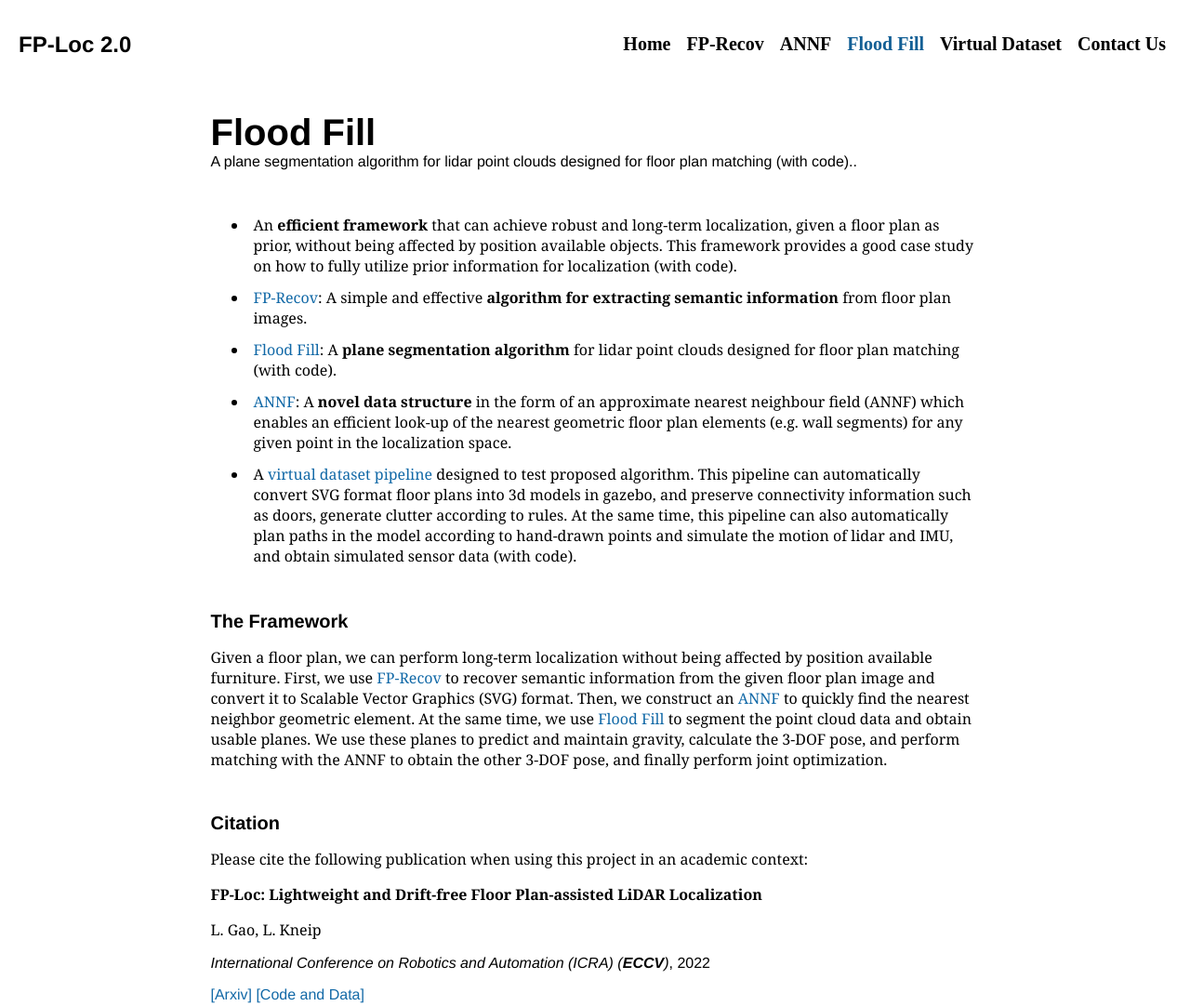
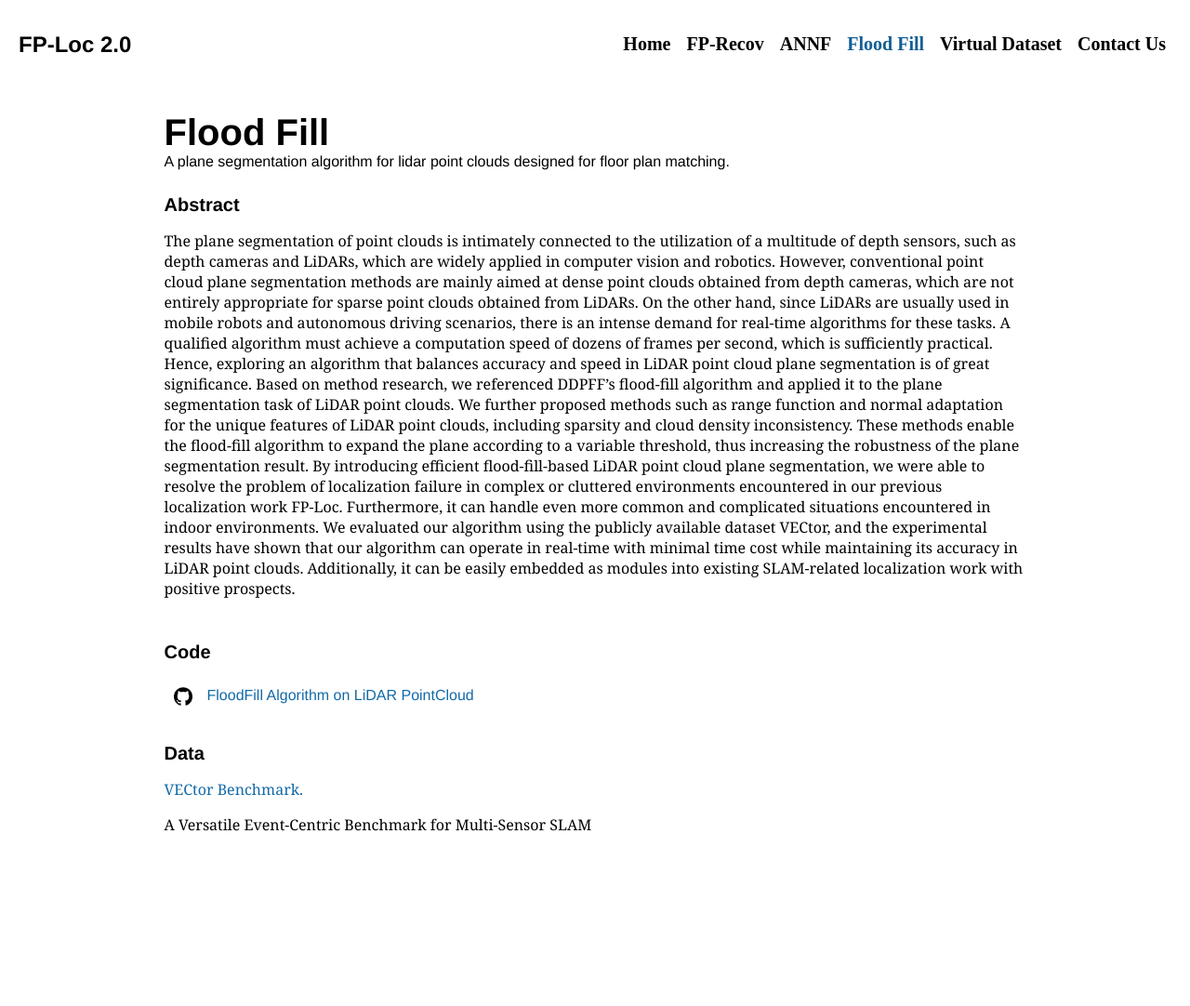
Before and after one commit to fplocextension/fplocextension.github.io, a plain HTML site: page FloodFill.html in a window 1280 px wide. Shown: the whole page at 93% size. After the commit the page ends 918 px from the top, so only its background shows below. Drawn offline with Linux system fonts and the light colour scheme.

Commit message:
0.98 add ff

```diff
--- a/FloodFill.html
+++ b/FloodFill.html
@@ -62,7 +62,7 @@
         <div id="portfolio-header-text-container">
             <div class="header-text">
               <span class="main-title">Flood Fill</span>
-              <div class="body-text"> A plane segmentation algorithm for lidar point clouds designed for floor plan matching (with code)..</Frame></div>
+              <div class="body-text"> A plane segmentation algorithm for lidar point clouds designed for floor plan matching.</Frame></div>
             </div>
             <!-- <a class="button" id="my-work-link">
               <span class="button-text">Check out my projects</span>
@@ -71,87 +71,63 @@
         </div>
       </div>
 
-      <!-- ABOUT SECTION -->
-      <!--
-        TODO
 
-        - Change the subheader-text to whatever header you want
-        - Add paragraphs using the <div class="body-text"></div> elements in the "about-section-content"
-      -->
-      <div id="about-section">
-        <!-- <span class="subheader-text">My Background / About Me</span> -->
-        <div class="about-section-content" style="font-family: Georgia">
-          <ul>
-            <li>An <strong>efficient framework</strong> that can achieve robust and long-term localization, given a floor plan as prior, without being affected by position available objects. This framework provides a good case study on how to fully utilize prior information for localization (with code).  </li>
-            <li><a class= "link" href="./FP_RECOV.html">FP-Recov</a>: A simple and effective <strong>algorithm for  extracting semantic information</strong> from floor plan images.</li>
-            <li><a class= "link" href="./FloodFill.html">Flood Fill</a>: A <strong> plane segmentation algorithm</strong> for lidar point clouds designed for floor plan matching (with code).</li>
-            <li><a class= "link" href="./annf.html">ANNF</a>: A <strong>novel data structure</strong> in the form of an
-              approximate nearest neighbour field (ANNF) which
-              enables an efficient look-up of the nearest geometric
-              floor plan elements (e.g. wall segments) for any given
-              point in the localization space.</li>
-            <li>A <a class= "link" href="./VDataset.html">virtual dataset pipeline</a> designed to test  proposed algorithm. This pipeline can automatically convert SVG format floor plans into 3d models in gazebo, and preserve connectivity information such as doors, generate clutter according to rules. At the same time, this pipeline can also automatically plan paths in the model according to hand-drawn points and simulate the motion of lidar and IMU, and obtain simulated sensor data (with code).</li>
-          </ul>
-        </div>
-      </div>
 
       <!-- PROJECTS / MY WORK SECTION -->
       <div id="my-work-section">
-        <span class="subheader-text">The Framework</span>
+        <span class="subheader-text">Abstract</span>
         <div class="about-section-content" style="font-family: Georgia">
-          <span>Given a floor plan, we can perform long-term localization without being affected by
-          position available furniture. First, we use <a class= "link" href="./FP_RECOV.html">FP-Recov</a> to
-           recover semantic information from the given floor plan image and
-           convert it to Scalable Vector Graphics (SVG) format.
-           Then, we construct an <a class= "link" href="./annf.html">ANNF</a>
-            to quickly find the nearest neighbor geometric element.
-             At the same time, we use <a class= "link" href="./FloodFill.html">Flood Fill</a>
-              to segment the point cloud data and obtain usable planes.
-              We use these planes to predict and maintain gravity,
-              calculate the 3-DOF pose, and perform matching with the ANNF
-              to obtain the other 3-DOF pose, and finally perform joint optimization.</span>
+          <span>The plane segmentation of point clouds is intimately connected to the utilization of a
+            multitude of depth sensors, such as depth cameras and LiDARs, which are widely applied
+            in computer vision and robotics. However, conventional point cloud plane segmentation
+            methods are mainly aimed at dense point clouds obtained from depth cameras, which are
+            not entirely appropriate for sparse point clouds obtained from LiDARs. On the other
+            hand, since LiDARs are usually used in mobile robots and autonomous driving scenarios,
+            there is an intense demand for real-time algorithms for these tasks. A qualified algorithm
+            must achieve a computation speed of dozens of frames per second, which is sufficiently
+            practical. Hence, exploring an algorithm that balances accuracy and speed in LiDAR
+            point cloud plane segmentation is of great significance. Based on method research, we
+            referenced DDPFF’s flood-fill algorithm and applied it to the plane segmentation task
+            of LiDAR point clouds. We further proposed methods such as range function and normal
+            adaptation for the unique features of LiDAR point clouds, including sparsity and cloud
+            density inconsistency. These methods enable the flood-fill algorithm to expand the plane
+            according to a variable threshold, thus increasing the robustness of the plane segmentation
+            result. By introducing efficient flood-fill-based LiDAR point cloud plane segmentation,
+            we were able to resolve the problem of localization failure in complex or cluttered environments encountered in our previous localization work FP-Loc. Furthermore, it can
+            handle even more common and complicated situations encountered in indoor environments. We evaluated our algorithm using the publicly available dataset VECtor, and
+            the experimental results have shown that our algorithm can operate in real-time with minimal time cost while maintaining its accuracy in LiDAR point clouds. Additionally, it
+            can be easily embedded as modules into existing SLAM-related localization work with
+            positive prospects.
         </div>
       </div>
 
       <!-- PROJECTS / MY WORK SECTION -->
       <div id="my-work-section">
         <!-- TODO - Change the subheader-text to whatever you want the Projects section header to say -->
-        <span class="subheader-text">Citation</span>
-        <span style="font-family: Georgia">Please cite the following publication when using this project in an academic context:</span>
-        <span style="font-family: Georgia"><strong>FP-Loc: Lightweight and Drift-free Floor Plan-assisted LiDAR Localization</strong></span>
-        <span style="font-family: Georgia">L. Gao, L. Kneip</span>
-        <div><i>International Conference on Robotics and Automation (ICRA) (<b>ECCV</b>)</i>, 2022</div>
-        <span class="link"><a class= "link" href="https://arxiv.org/abs/2203.00292">[Arxiv]</a>  <a class= "link"  href="#">[Code
-          and Data]</a></span>
+        <span class="subheader-text">Code</span>
+        <div id="footer">
+          <!--
+            TODO - Change href to your Instagram account (can also delete entire "a" element if no Instagram)
+
+            This should be the same across all pages.
+          -->
+          <a class="icon-link" target="_blank" href="https://github.com/ChunhBi/FloodFill_For_LiDAR">
+            <image src="./assets/icons/25231.png" class="footer-icon"/>
+          </a><a class= "link" href="https://github.com/ChunhBi/FloodFill_For_LiDAR">FloodFill Algorithm on LiDAR PointCloud</a>
+        </div>
+
+    </div>
+      <div id="my-work-section">
+        <!-- TODO - Change the subheader-text to whatever you want the Projects section header to say -->
+        <span class="subheader-text">Data</span>
+        <span style="font-family: Georgia"><a class= "link" href="https://star-datasets.github.io/vector/">VECtor Benchmark.</a> </span>
+        <span style="font-family: Georgia">  A Versatile Event-Centric Benchmark for Multi-Sensor SLAM </span>
     </div>
 
+
+
     <!-- FOOTER -->
-    <!-- <div id="footer"> -->
-      <!--
-        TODO - Change href to your Instagram account (can also delete entire "a" element if no Instagram)
 
-        This should be the same across all pages.
-      -->
-      <!-- <a class="icon-link" target="_blank" href="https://twitter.com/whitevans_eth">
-        <image src="./assets/icons/instagram.svg" class="footer-icon"/>
-      </a> -->
-      <!--
-        TODO - Change href to your Twitter account (can also delete entire "a" element if no Twitter)
-
-        This should be the same across all pages.
-      -->
-      <!-- <a class="icon-link" target="_blank" href="https://twitter.com/whitevans_eth">
-        <image src="./assets/icons/twitter.svg" class="footer-icon"/>
-      </a> -->
-      <!--
-        TODO - Change the email after "mailto" to your contact email
-
-        This should be the same across all pages.
-      -->
-      <!-- <a class="icon-link" href="mailto:whitevans.eth@gmail.com">
-        <image src="./assets/icons/mail.svg" class="footer-icon"/>
-      </a> -->
-    <!-- </div> -->
 <!--  -->
 	</body>
 </html>
--- a/css/layout.css
+++ b/css/layout.css
@@ -25,8 +25,8 @@ body {
   display: flex;
   flex-direction: column;
   gap: 96px;
-  max-width: 827px;
-  min-width: 827px;
+  max-width: 927px;
+  min-width: 927px;
   padding-top: 140px;
 }
 
--- a/css/utilities.css
+++ b/css/utilities.css
@@ -104,9 +104,10 @@ a.link:link {
   width: 100%;
   display: flex;
   padding: 30px 50px;
-  justify-content: center;
-  align-items: center;
+  justify-content: left;
+  align-items: left;
   gap: 16px;
+  margin: -20px 0px -40px -40px;
 }
 
 /* Link Styling */
@@ -119,10 +120,3 @@ a.no-underline:hover {
   text-decoration: underline;
   cursor: pointer;
 }
-
-/* Small devices (portrait tablets and large phones, 800px and below) */
-@media only screen and (max-width: 800px) {
-  #footer {
-    padding: 20px 20px;
-  }
-}
```
Also changed, not shown: annf.html (+1 -1 lines), index.html (+7 -4 lines), assets/icons/25231.png (added).
